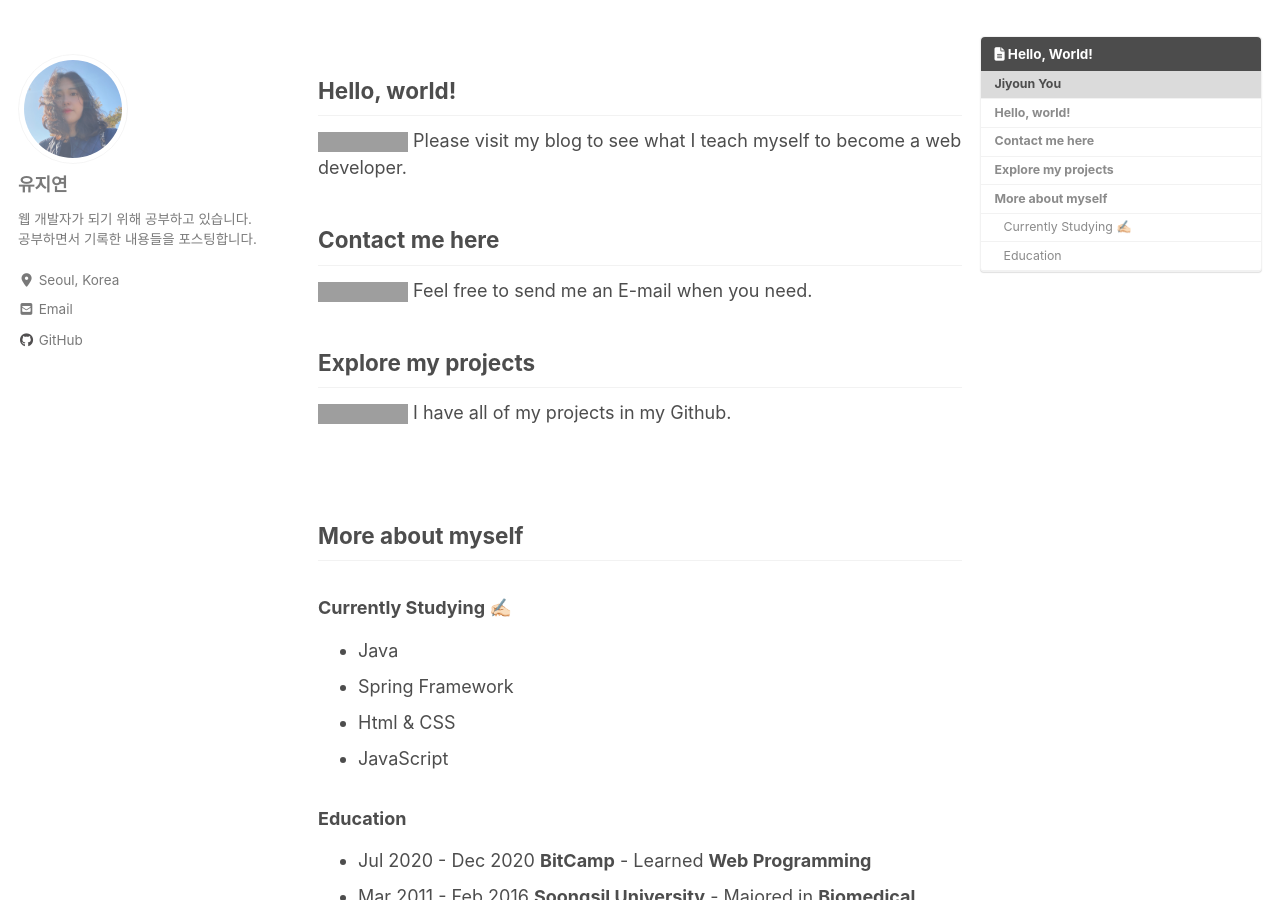
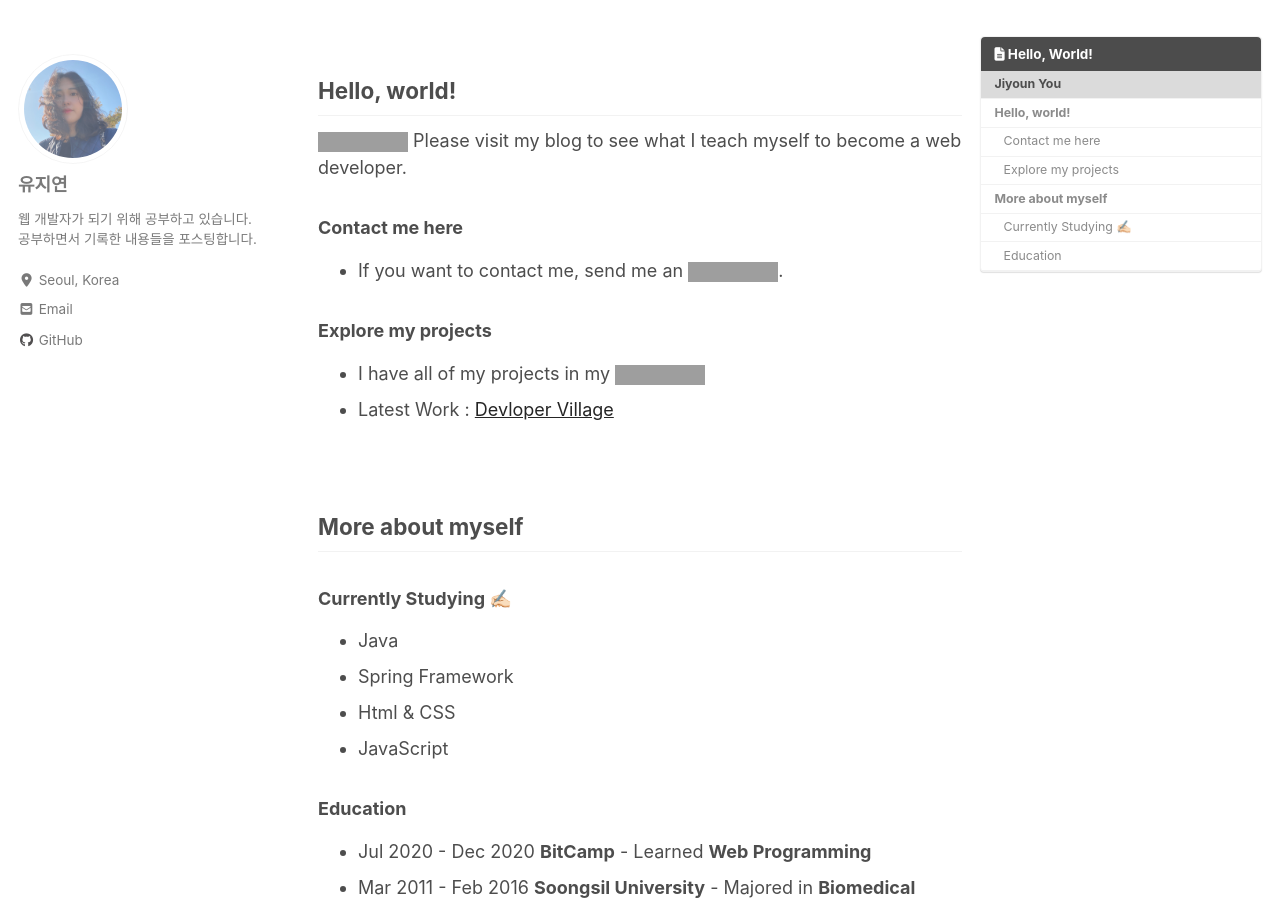
Before and after one commit to Jiyoun-Yoo/jiyoun-yoo.github.io, a Jekyll site: the page built from _posts/2020/about-me/2020-04-18-about-me.md, in a window 1280 px wide and 900 px high, scrolled down 454 px. Built offline with Jekyll 4.4.1, drawn with Linux system fonts in a browser that asks for light colours; cached includes are drawn as plain includes; nearby versions of some CDN libraries; grey boxes are pictures that could not be loaded.

Commit message:
update bio

```diff
--- a/_posts/2020/about-me/2020-04-18-about-me.md
+++ b/_posts/2020/about-me/2020-04-18-about-me.md
@@ -30,11 +30,12 @@
 ## Hello, world!
 [![Blog Badge](http://img.shields.io/badge/-Blog-blue?style=flat-square&logo=0E9648&link=https://jiyounyou.github.io/)](https://jiyounyou.github.io/)  Please visit my blog to see what I teach myself to become a web developer.
 
-## Contact me here
-[![Gmail Badge](https://img.shields.io/badge/Gmail-d14836?style=flat-square&logo=Gmail&logoColor=white&link=mailto:younny418@gmail.com)](mailto:younny418@gmail.com)  Feel free to send me an E-mail when you need.
+### Contact me here
+- If you want to contact me, send me an [![Gmail Badge](https://img.shields.io/badge/Gmail-d14836?style=flat-square&logo=Gmail&logoColor=white&link=mailto:younny418@gmail.com)](mailto:younny418@gmail.com).
 
-## Explore my projects
-[![Github Badge](https://img.shields.io/badge/-Github-black?style=flat-square&logo=0E9648&link=https://github.com/jiyounyou/)](https://github.com/jiyounyou)  I have all of my projects in my Github.
+### Explore my projects
+- I have all of my projects in my  [![Github Badge](https://img.shields.io/badge/-Github-black?style=flat-square&logo=0E9648&link=https://github.com/jiyounyou/)](https://github.com/jiyounyou)
+- Latest Work : [Devloper Village](https://github.com/procompiler/developer-village)
 
 <br>
 
```
